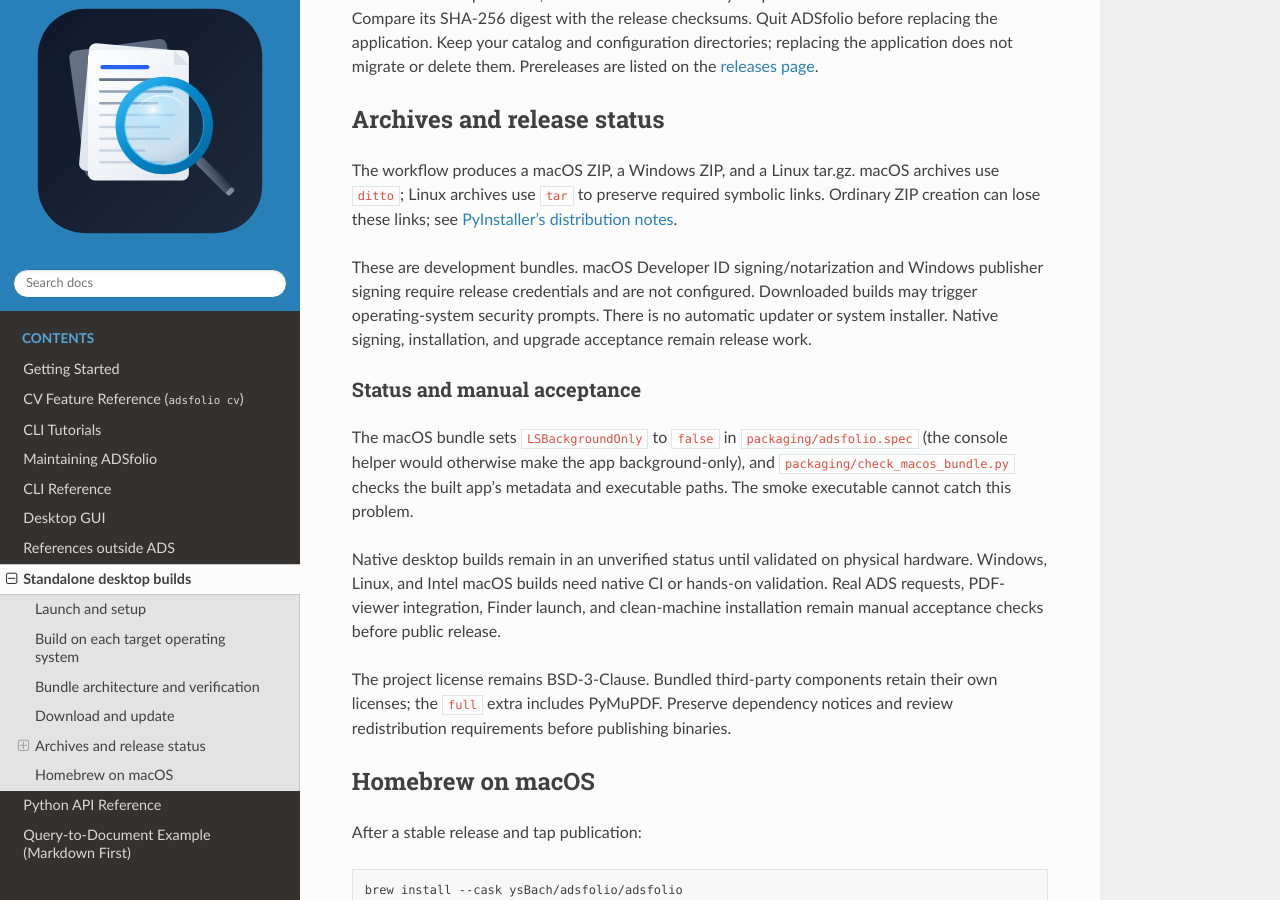
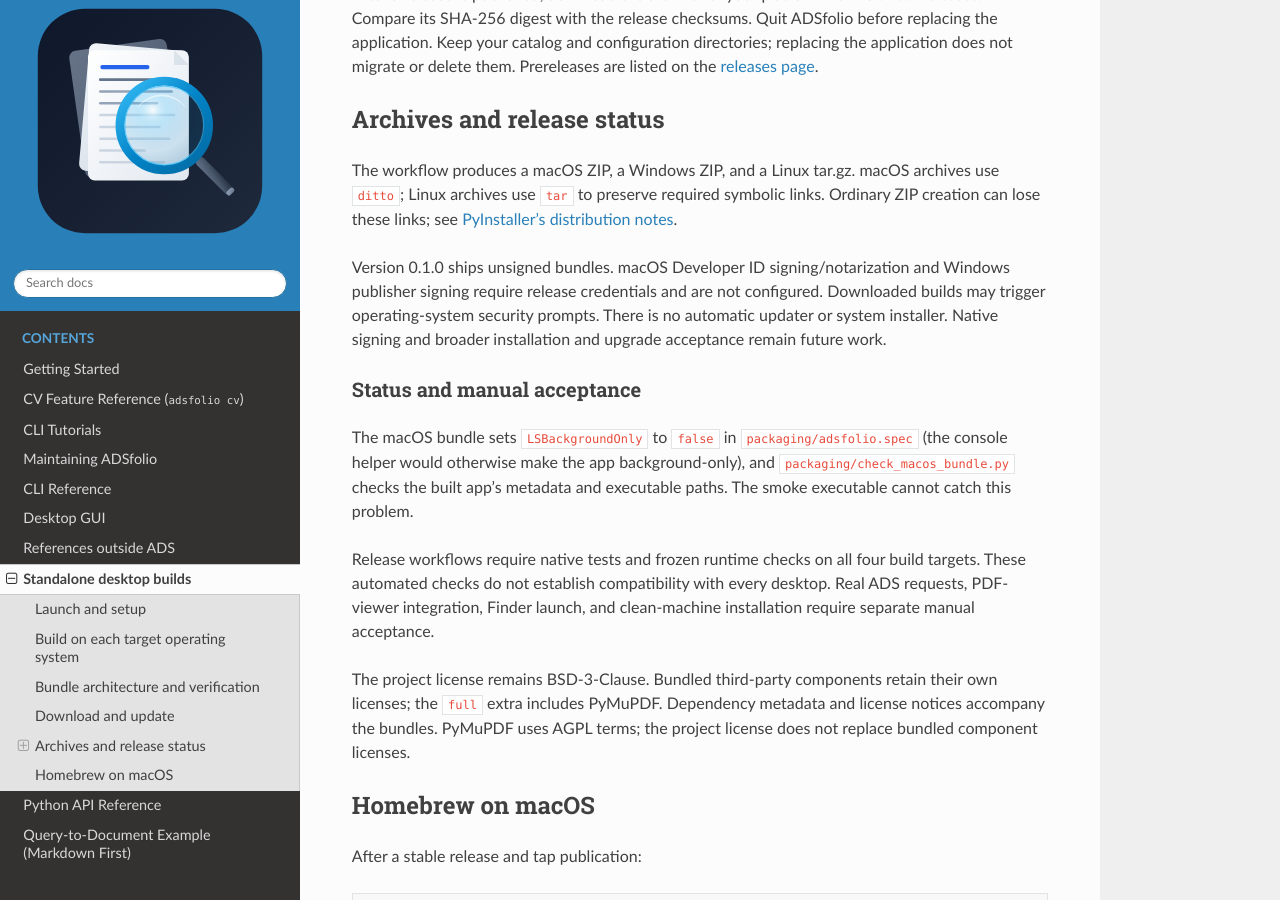
Before and after one commit to ysBach/adsfolio, a Sphinx documentation site: the page built from docs/desktop.md, in a window 1280 px wide and 900 px high, scrolled down 2650 px. Built offline with Sphinx 7.4.7 and the Read the Docs theme 3.1.0, drawn with Linux system fonts in a browser that asks for light colours.

Commit message:
docs: describe unsigned 0.1.0 downloads and platform validation limits

```diff
--- a/docs/desktop.md
+++ b/docs/desktop.md
@@ -128,11 +128,10 @@ archives use `ditto`; Linux archives use `tar` to preserve required symbolic
 links. Ordinary ZIP creation can lose these links; see
 [PyInstaller's distribution notes](https://pyinstaller.org/en/stable/common-issues-and-pitfalls.html#requirements-imposed-by-symbolic-links-in-frozen-application).
 
-These are development bundles. macOS Developer ID signing/notarization and
+Version 0.1.0 ships unsigned bundles. macOS Developer ID signing/notarization and
 Windows publisher signing require release credentials and are not configured.
 Downloaded builds may trigger operating-system security prompts. There is no
-automatic updater or system installer. Native signing, installation, and
-upgrade acceptance remain release work.
+automatic updater or system installer. Native signing and broader installation and upgrade acceptance remain future work.
 
 ### Status and manual acceptance
 
@@ -141,14 +140,14 @@ The macOS bundle sets `LSBackgroundOnly` to `false` in `packaging/adsfolio.spec`
 `packaging/check_macos_bundle.py` checks the built app's metadata and
 executable paths. The smoke executable cannot catch this problem.
 
-Native desktop builds remain in an unverified status until validated on
-physical hardware. Windows, Linux, and Intel macOS builds need native CI or
-hands-on validation. Real ADS requests, PDF-viewer integration, Finder launch,
-and clean-machine installation remain manual acceptance checks before public release.
+Release workflows require native tests and frozen runtime checks on all four
+build targets. These automated checks do not establish compatibility with every
+desktop. Real ADS requests, PDF-viewer integration, Finder launch, and
+clean-machine installation require separate manual acceptance.
 
 The project license remains BSD-3-Clause. Bundled third-party components retain
-their own licenses; the `full` extra includes PyMuPDF. Preserve dependency
-notices and review redistribution requirements before publishing binaries.
+their own licenses; the `full` extra includes PyMuPDF. Dependency metadata and license notices accompany the bundles. PyMuPDF uses
+AGPL terms; the project license does not replace bundled component licenses.
 
 
 ## Homebrew on macOS
--- a/website/index.html
+++ b/website/index.html
@@ -20,7 +20,7 @@
       <article><span>02</span><h2>Keep your edits</h2><p>Preserve metadata and file history. Preview renames and reconcile files that changed outside the application.</p></article>
       <article><span>03</span><h2>Work locally</h2><p>Your catalog stays on your computer. Browse and edit without an ADS account. Online lookups contact the selected providers.</p></article>
     </section>
-    <section id="download" class="download"><p class="eyebrow">macOS · Windows · Linux</p><h2>Choose your installation</h2><p>ADSfolio is preparing its first release. Release downloads become available after the native builds pass validation.</p><div class="downloads"><a class="button" href="https://github.com/ysBach/adsfolio/releases">Desktop releases</a><a class="secondary" href="docs/desktop.html">Platform requirements →</a></div><h3>macOS with Homebrew</h3><p>After the first stable release and Homebrew tap publication:</p><pre><code>brew install --cask ysBach/adsfolio/adsfolio</code></pre><h3>From source</h3><pre><code>git clone https://github.com/ysBach/adsfolio.git
+    <section id="download" class="download"><p class="eyebrow">macOS · Windows · Linux</p><h2>Choose your installation</h2><p>Download the latest release for your operating system. Version 0.1.0 bundles are unsigned; see the platform requirements before installing.</p><div class="downloads"><a class="button" href="https://github.com/ysBach/adsfolio/releases">Desktop releases</a><a class="secondary" href="docs/desktop.html">Platform requirements →</a></div><h3>macOS with Homebrew</h3><p>After the first stable release and Homebrew tap publication:</p><pre><code>brew install --cask ysBach/adsfolio/adsfolio</code></pre><h3>From source</h3><pre><code>git clone https://github.com/ysBach/adsfolio.git
 cd adsfolio
 uv sync --all-extras
 uv run adsfolio-gui</code></pre><p class="note">Desktop builds are currently unsigned. See the guide for OS requirements and installation limits.</p></section>
```
